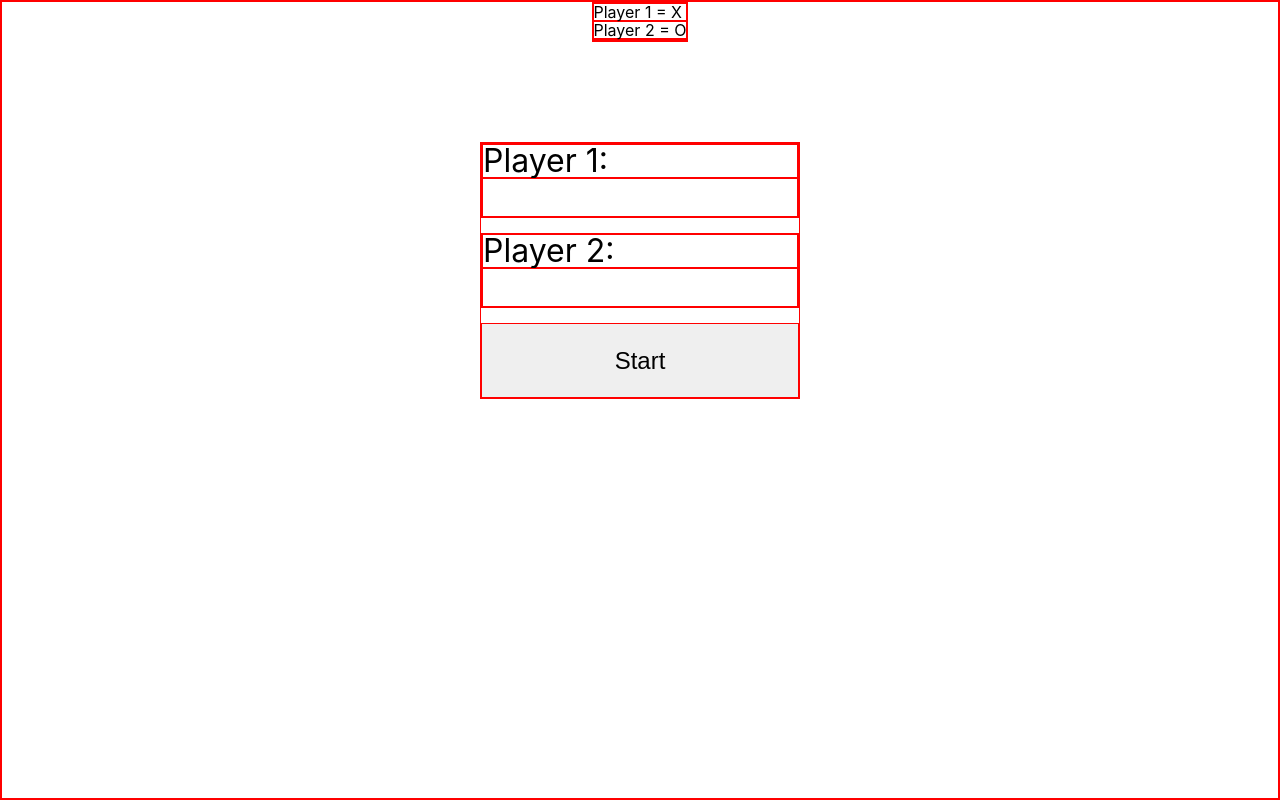
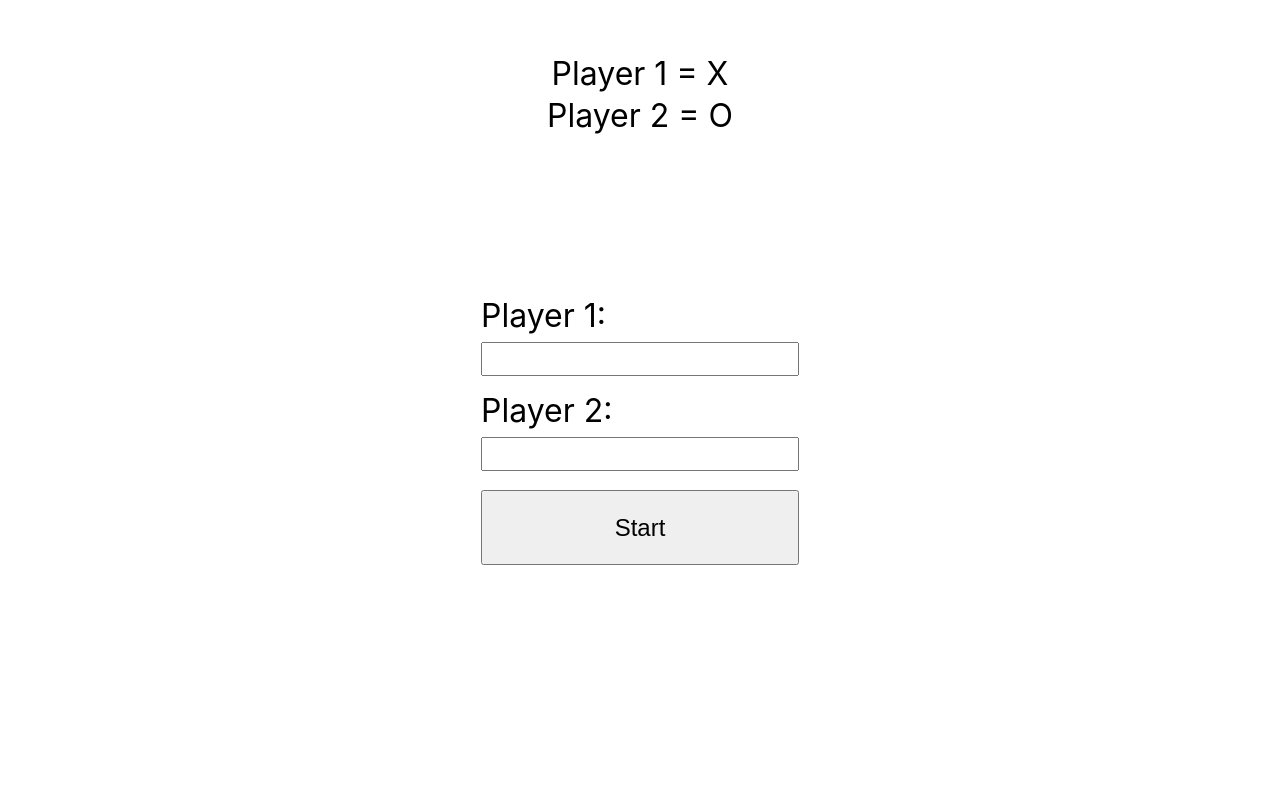
Before and after one commit to Konstanenonen/tic-tac-toe, a plain HTML site: page index.html in a window 1280 px wide. Drawn offline with Linux system fonts and the light colour scheme.

Commit message:
Done with the basic styling

```diff
--- a/app.js
+++ b/app.js
@@ -119,7 +119,7 @@ const game = (() => {
         document.querySelector(".game-form").classList.remove("hide");
         document.querySelector(".first").innerText = "Player 1 = X"
         document.querySelector(".second").innerText = "Player 2 = O"
-      }, 1000);
+      }, 2000);
     } else if (boardState.every((tile) => tile !== null)) {
       endingText.innerText = "It is a Tie!";
       document.querySelector(".ending-area").appendChild(endingText);
@@ -129,7 +129,7 @@ const game = (() => {
         document.querySelector(".game-form").classList.remove("hide");
         document.querySelector(".first").innerText = "Player 1 = X"
         document.querySelector(".second").innerText = "Player 2 = O"
-      }, 1000);
+      }, 2000);
     }
   };
 
--- a/style.css
+++ b/style.css
@@ -18,7 +18,7 @@ menu, nav, output, ruby, section, summary,
 time, mark, audio, video {
 	margin: 0;
 	padding: 0;
-	border: 1px solid red;
+	border: none;
 	font-size: 100%;
 	font: inherit;
 	vertical-align: baseline;
@@ -51,7 +51,6 @@ table {
 
 * {
   box-sizing: border-box;
-  border: 1px solid red;
 }
 
 :root {
@@ -69,15 +68,27 @@ body {
   font-family: -apple-system, BlinkMacSystemFont, 'Segoe UI', Roboto, Oxygen, Ubuntu, Cantarell, 'Open Sans', 'Helvetica Neue', sans-serif;
 }
 
+.display {
+  width: 100%;
+  display: flex;
+  flex-direction: column;
+  align-items: center;
+  justify-content: center;
+  height: 200px;
+  font-size: 2rem;
+  gap: 10px
+}
+
 .game-form {
   display: grid;
   grid-template-rows: repeat(3, 75px);
-  gap: 15px;
+  gap: 20px;
 }
 
 .input-container  {
   display: flex;
   flex-direction: column;
+  gap:10px;
 }
 
 .input-container > input {
```
